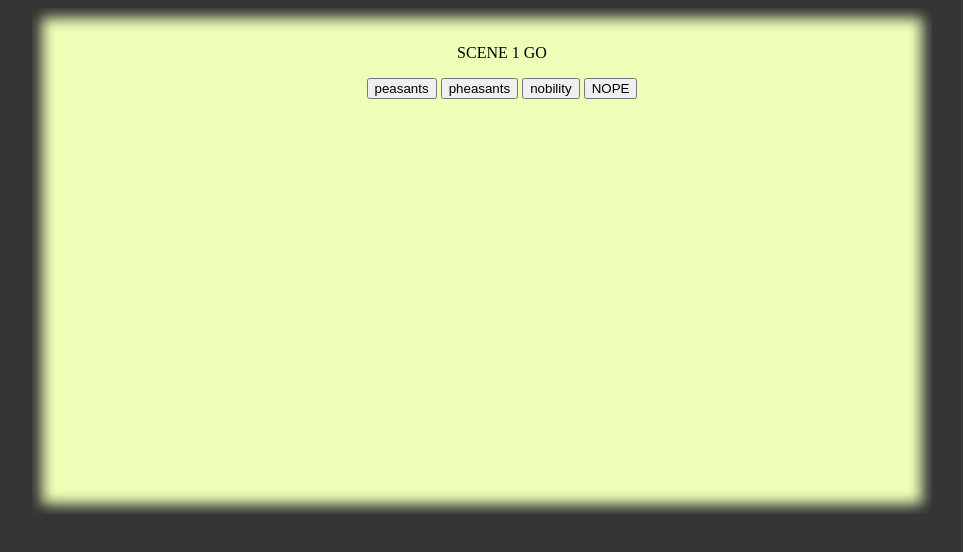
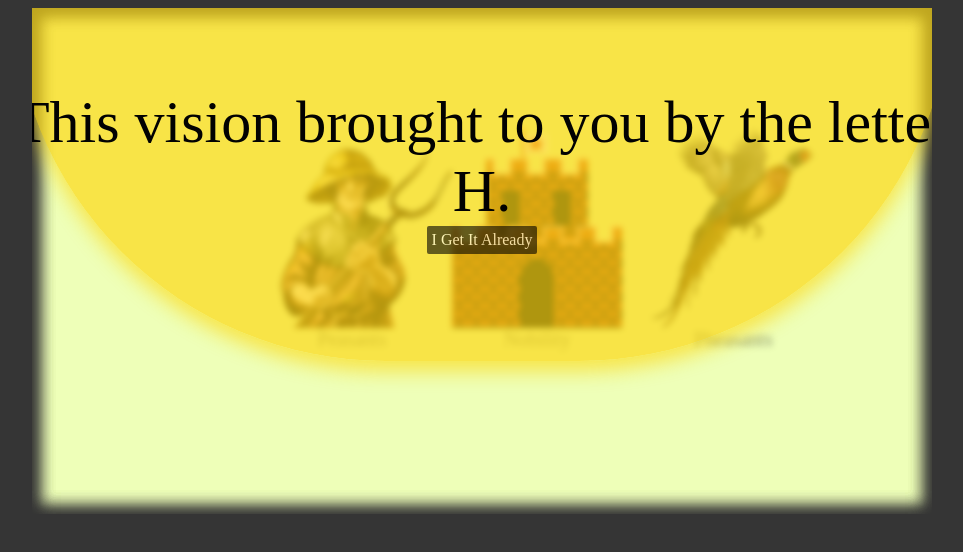
Before and after one commit to Myztiq/schitzoadventure, a website: page public/index.html in a window 1280 px wide. Both pictures are taken after a click on the button "Start". Shown: the whole page, without its empty margins (158-1121 px from the left). Drawn offline with nearby package versions, Linux system fonts and the light colour scheme; files that its build step writes are made by us from their sources.

Commit message:
God now shows his face.

```diff
--- a/public/index.html
+++ b/public/index.html
@@ -26,11 +26,24 @@
         <button id="start">Start</button>
     </div>
     <div id="scene1" class="scene">
-        <p>SCENE 1 GO</p>
-        <button id="peasants">peasants</button>
-        <button id="pheasants">pheasants</button>
-        <button id="nobility">nobility</button>
-        <button id="nope">NOPE</button>
+      <div class="fromGod">
+        <div class="visionText">This vision brought to you by the letter H.</div>
+        <div class="exit">I Get It Already</div>
+      </div>
+      <div class="choices">
+        <div class="choice" id="peasants">
+          <img src="/images/peasant.png">
+          <span class="label">Peasants</span>
+        </div>
+        <div class="choice" id="pheasants">
+          <img src="/images/pheasant.png">
+          <span class="label">Pheasants</span>
+        </div>
+        <div class="choice" id="nobility">
+          <img src="/images/nobles.png">
+          <span class="label">Nobility</span>
+        </div>
+      </div>
     </div>
     <div id="scene2" class="scene">
       <p>SCENE 2 GO</p>
--- a/public/javascripts/levels/scene1.js
+++ b/public/javascripts/levels/scene1.js
@@ -1,4 +1,15 @@
 $(function(){
+  sceneSetup['scene1'] = function(){
+    //Scene is loading, lets set our timers
+    setTimeout(function(){
+      $('#scene1').addClass('godVisible');
+      $('#scene1 .exit').click(function(){
+        $('#scene1').addClass('godShown').removeClass('godVisible');
+      })
+    }, 2000);
+
+  }
+
   $("#peasants").click(function() {
     loadScene('scene2');
   });
--- a/public/styles/styles.less
+++ b/public/styles/styles.less
@@ -1,4 +1,5 @@
 @backgroundColor: #353535;
+@godColor: rgba(252, 217, 23, .7);
 
 body{
   background-color: #353535;
@@ -31,4 +32,87 @@ body{
     opacity: 1;
     z-index: 1;
   }
+  .fromGod{
+    opacity: 0;
+    top: -20px;
+    left: -20px;
+    position: absolute;
+    height: 50%;
+    width: 100%;
+    z-index: 1;
+    border-radius: 0px 0px 1000px 1000px;
+    box-shadow: 0px 10px 20px @godColor;
+    background-color: @godColor;
+    padding-top: 100px;
+    transition: opacity 1s;
+    .visionText{
+      color: #000000;
+      font-size: 60px;
+    }
+    .exit{
+      background-color: #000000;
+      color: white;
+      border-radius: 2px;
+      display: inline-block;
+      padding: 5px;
+      opacity: .6;
+      transition: opacity .2s;
+      &:hover{
+        cursor: pointer;
+        opacity: 1;
+      }
+    }
+  }
+  .choices{
+    transition: all 1s;
+  }
+  &.godShown{
+    .fromGod{
+      display: none;
+    }
+  }
+  &.godVisible{
+    .choices{
+      -webkit-filter: blur(3px);
+    }
+    .fromGod{
+      opacity: 1;
+    }
+  }
 }
+.choice{
+  position: absolute;
+  cursor: pointer;
+  img{
+    height: 200px;
+    display: block;
+  }
+  .label{
+    display: block;
+    font-size: 20px;
+    opacity: .4;
+  }
+  &:hover{
+    img{
+      -webkit-filter: drop-shadow(0px 0px 20px #79835B);
+    }
+    .label{
+      opacity: 1;
+    }
+  }
+}
+#scene1{
+  #peasants{
+    top: 100px;
+    left: 200px;
+  }
+  #pheasants{
+    top: 100px;
+    left: 600px;
+  }
+  #nobility{
+    top: 100px;
+    left: 400px;
+
+  }
+}
```
Also changed, not shown: public/images/nobles.png (added), public/images/peasant.png (added), public/images/pheasant.png (added). Lines whose indentation alone changed are shown as unchanged.
